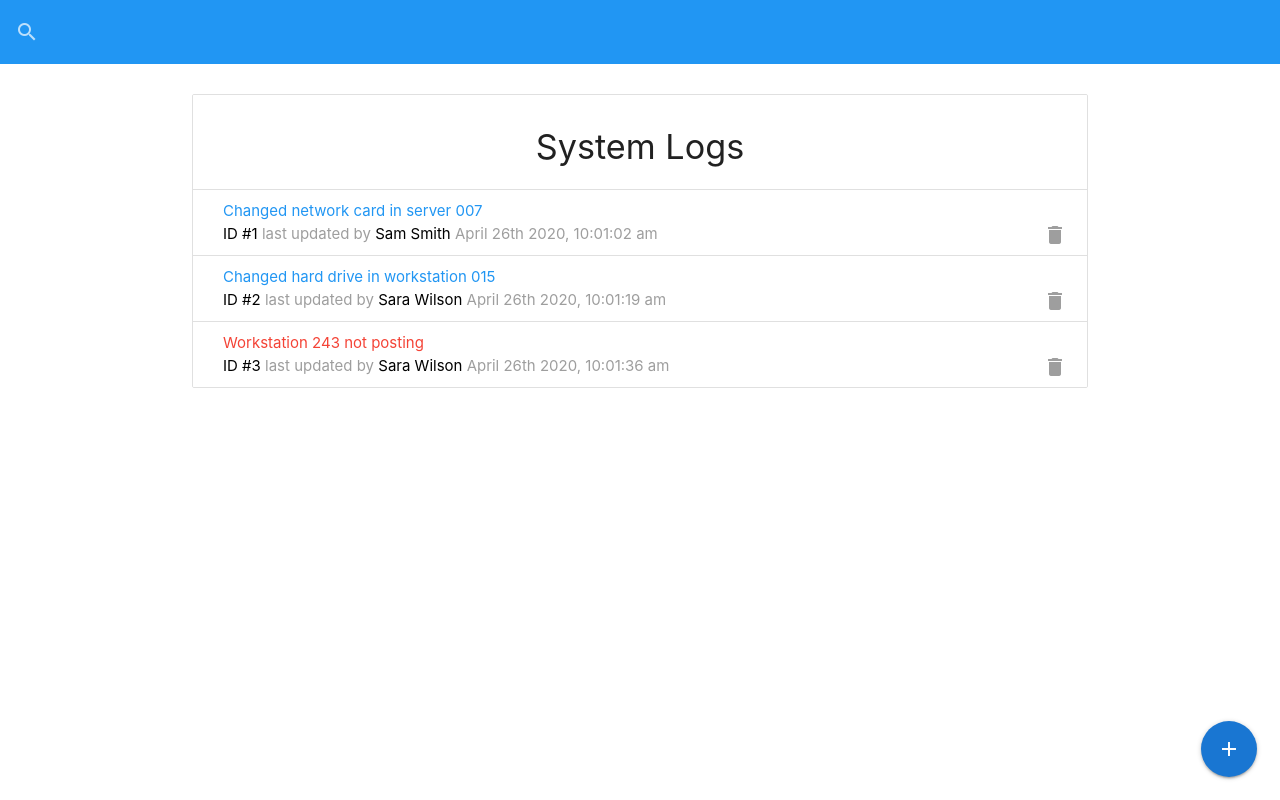
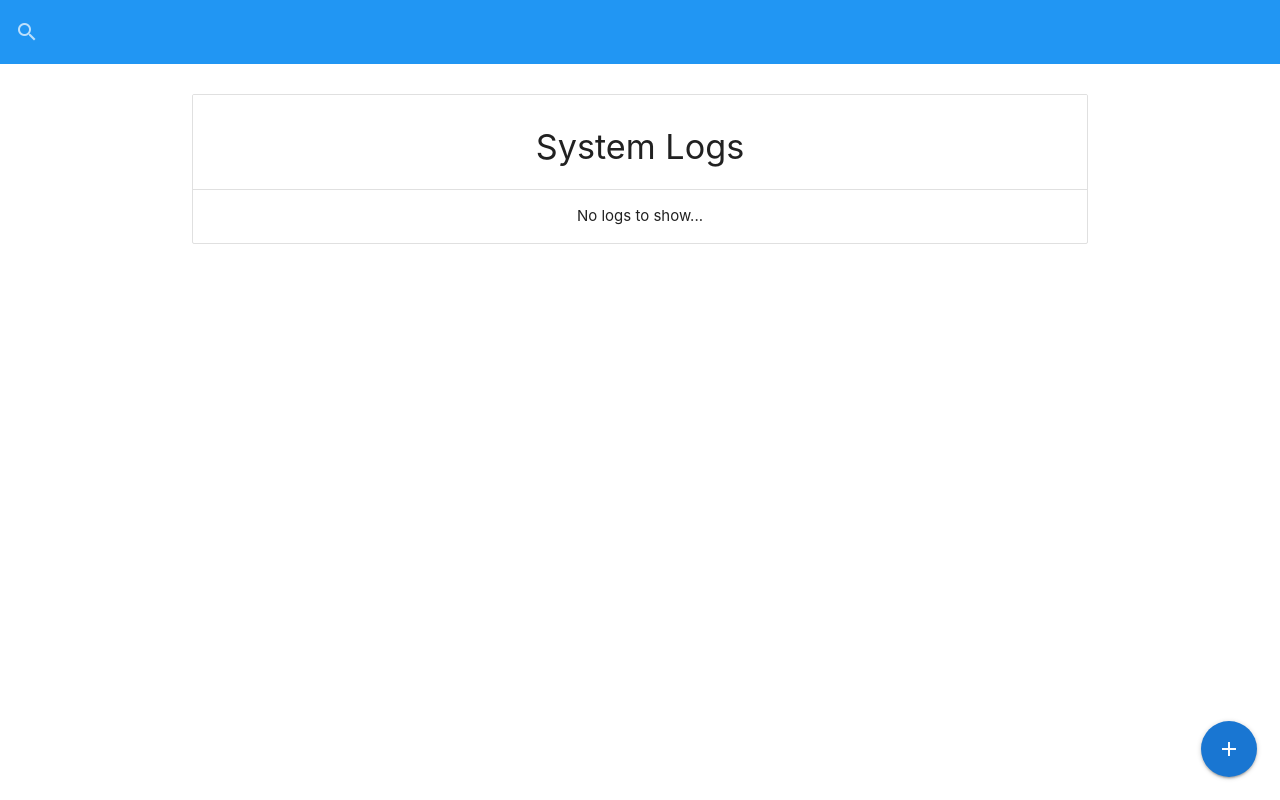
Before and after one commit to tarricsookdeo/it-logger, a React (Create React App) app: page / in a window 1280 px wide. Built offline with nearby package versions, Linux system fonts and the light colour scheme; data requests are answered from the project's data file; the HTML template or start-up script is replaced by a standard one.

Commit message:
Add delete log funtionality

```diff
--- a/db.json
+++ b/db.json
@@ -1,27 +1,5 @@
 {
-  "logs": [
-    {
-      "message": "Changed network card in server 007",
-      "attention": false,
-      "tech": "Sam Smith",
-      "date": "2020-04-26T10:01:02.831Z",
-      "id": 1
-    },
-    {
-      "message": "Changed hard drive in workstation 015",
-      "attention": false,
-      "tech": "Sara Wilson",
-      "date": "2020-04-26T10:01:19.467Z",
-      "id": 2
-    },
-    {
-      "message": "Workstation 243 not posting",
-      "attention": true,
-      "tech": "Sara Wilson",
-      "date": "2020-04-26T10:01:36.288Z",
-      "id": 3
-    }
-  ],
+  "logs": [],
   "techs": [
     {
       "id": 1,
--- a/src/actions/logActions.js
+++ b/src/actions/logActions.js
@@ -1,4 +1,4 @@
-import { GET_LOGS, SET_LOADING, LOGS_ERROR, ADD_LOG } from './types';
+import { GET_LOGS, SET_LOADING, LOGS_ERROR, ADD_LOG, DELETE_LOG } from './types';
 
 // trys to get logs from server. If logs are fetched successfully, payload equals
 // the logs, and loading is set to fasle.
@@ -47,6 +47,27 @@
   }
 };
 
+// delete log
+export const deleteLog = (id) => async (dispatch) => {
+  try {
+    setLoading();
+
+    await fetch(`/logs/${id}`, {
+      method: 'DELETE'
+    });
+
+    dispatch({
+      type: DELETE_LOG,
+      payload: id,
+    });
+  } catch (err) {
+    dispatch({
+      type: LOGS_ERROR,
+      payload: err.response.data,
+    });
+  }
+};
+
 // sets loading to true
 export const setLoading = () => {
   return {
--- a/src/components/logs/LogItem.js
+++ b/src/components/logs/LogItem.js
@@ -1,8 +1,16 @@
 import React from 'react';
 import Moment from 'react-moment';
+import { connect } from 'react-redux';
 import PropTypes from 'prop-types';
+import { deleteLog } from '../../actions/logActions';
+import M from 'materialize-css/dist/js/materialize.min.js';
 
-const LogItem = ({ log }) => {
+const LogItem = ({ log, deleteLog }) => {
+  const onDelete = () => {
+    deleteLog(log.id);
+    M.toast({ html: 'Log deleted' });
+  };
+
   return (
     <li className='collection-item'>
       <div>
@@ -20,7 +28,7 @@
           <span className='black-text'>{log.tech}</span>{' '}
           <Moment format='MMMM Do YYYY, hh:mm:ss a'>{log.date}</Moment>
         </span>
-        <a href='#!' className='secondary-content'>
+        <a href='#!' onClick={onDelete} className='secondary-content'>
           <i className='material-icons grey-text'>delete</i>
         </a>
       </div>
@@ -30,6 +38,7 @@
 
 LogItem.propTypes = {
   log: PropTypes.object.isRequired,
+  deleteLog: PropTypes.func.isRequired,
 };
 
-export default LogItem;
+export default connect(null, { deleteLog })(LogItem);
--- a/src/reducers/logReducer.js
+++ b/src/reducers/logReducer.js
@@ -1,4 +1,10 @@
-import { GET_LOGS, SET_LOADING, LOGS_ERROR, ADD_LOG } from '../actions/types';
+import {
+  GET_LOGS,
+  SET_LOADING,
+  LOGS_ERROR,
+  ADD_LOG,
+  DELETE_LOG,
+} from '../actions/types';
 
 const initialState = {
   logs: null,
@@ -21,6 +27,12 @@
         logs: [...state.logs, action.payload],
         loading: false,
       };
+    case DELETE_LOG:
+      return {
+        ...state,
+        logs: state.logs.filter((log) => log.id !== action.payload),
+        loading: false,
+      };
     case SET_LOADING:
       return {
         ...state,
```
